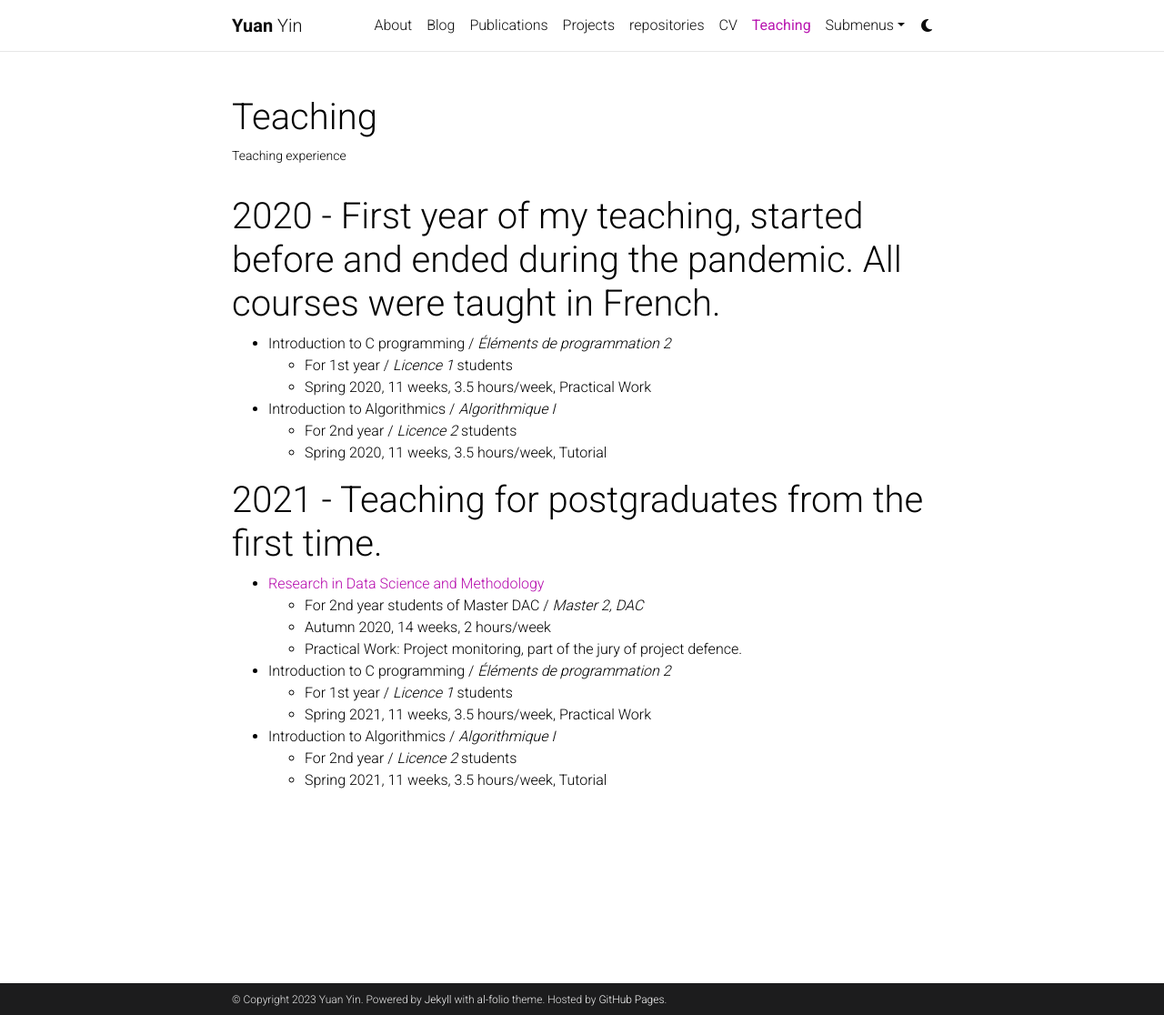
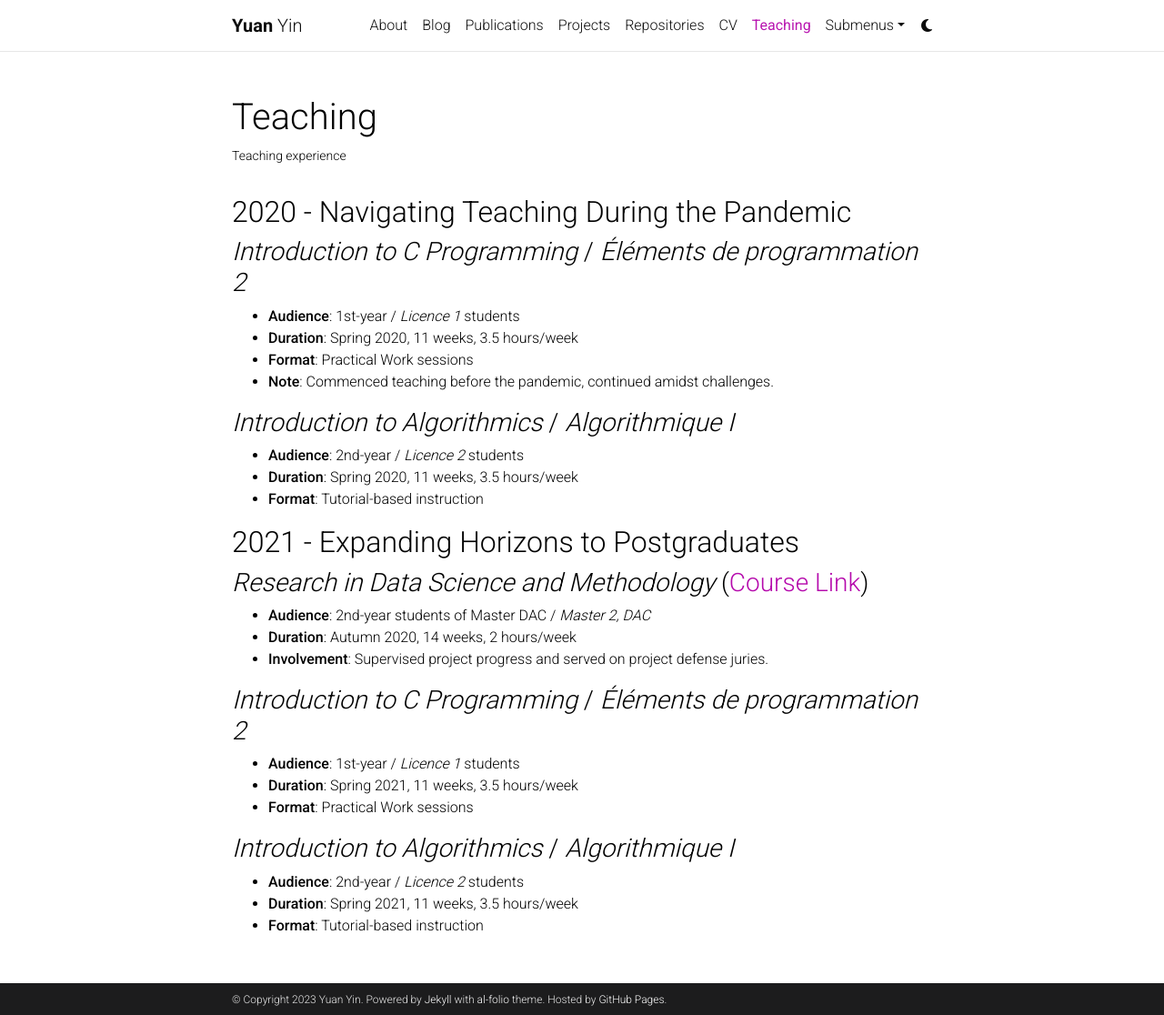
Before and after one commit to yuan-yin/yuan-yin.github.io, a Jekyll site: the page built from _pages/teaching.md, in a window 1280 px wide and 1116 px high. Shown: the whole window at 91% size. Built offline with Jekyll 4.4.1, drawn with Linux system fonts in a browser that asks for light colours; comment, search, counter and statistics services are not loaded; a style sheet for code colours, icons or effects is not loaded.

```diff
--- a/_config.yml
+++ b/_config.yml
@@ -365,7 +365,7 @@
 enable_tooltips:            false  # enables automatic tooltip links generated
                                    # for each section titles on pages and posts
 enable_darkmode:            true   # enables switching between light/dark modes
-enable_navbar_socxial:       false  # enables displaying social links in the
+enable_navbar_social:       false  # enables displaying social links in the
                                    # navbar on the about page
 enable_project_categories:  true   # enables categorization of projects into
                                    # multiple categories
--- a/_data/repositories.yml
+++ b/_data/repositories.yml
@@ -2,4 +2,8 @@
   - yuan-yin
 
 github_repos:
-  - alshedivat/al-folio
+  - mkirchmeyer/DINo
+  - yuan-yin/CoDA
+  - yuan-yin/LEADS
+  - yuan-yin/APHYNITY
+  - yuan-yin/UNISST
--- a/_pages/teaching.md
+++ b/_pages/teaching.md
@@ -7,27 +7,32 @@
 nav_order: 5
 ---
 
-# 2020 - First year of my teaching, started before and ended during the pandemic. All courses were taught in French.
+## 2020 - Navigating Teaching During the Pandemic
 
-- Introduction to C programming / *Éléments de programmation 2*
-  - For 1st year / *Licence 1* students
-  - Spring 2020, 11 weeks, 3.5 hours/week, Practical Work
+### *Introduction to C Programming* / *Éléments de programmation 2*
+- **Audience**: 1st-year / *Licence 1* students
+- **Duration**: Spring 2020, 11 weeks, 3.5 hours/week
+- **Format**: Practical Work sessions
+- **Note**: Commenced teaching before the pandemic, continued amidst challenges.
 
-- Introduction to Algorithmics / *Algorithmique I*
-  - For 2nd year / *Licence 2* students
-  - Spring 2020, 11 weeks, 3.5 hours/week, Tutorial
+### *Introduction to Algorithmics* / *Algorithmique I*
+- **Audience**: 2nd-year / *Licence 2* students
+- **Duration**: Spring 2020, 11 weeks, 3.5 hours/week
+- **Format**: Tutorial-based instruction
 
-# 2021 - Teaching for postgraduates from the first time.
+## 2021 - Expanding Horizons to Postgraduates
 
-- [Research in Data Science and Methodology](https://dac.lip6.fr/master/dsrm/)
-  - For 2nd year students of Master DAC / *Master 2, DAC*
-  - Autumn 2020, 14 weeks, 2 hours/week
-  - Practical Work: Project monitoring, part of the jury of project defence.
+### *Research in Data Science and Methodology* ([Course Link](https://dac.lip6.fr/master/dsrm/))
+- **Audience**: 2nd-year students of Master DAC / *Master 2, DAC*
+- **Duration**: Autumn 2020, 14 weeks, 2 hours/week
+- **Involvement**: Supervised project progress and served on project defense juries.
 
-- Introduction to C programming / *Éléments de programmation 2*
-  - For 1st year / *Licence 1* students
-  - Spring 2021, 11 weeks, 3.5 hours/week, Practical Work
+### *Introduction to C Programming* / *Éléments de programmation 2*
+- **Audience**: 1st-year / *Licence 1* students
+- **Duration**: Spring 2021, 11 weeks, 3.5 hours/week
+- **Format**: Practical Work sessions
 
-- Introduction to Algorithmics / *Algorithmique I*
-  - For 2nd year / *Licence 2* students
-  - Spring 2021, 11 weeks, 3.5 hours/week, Tutorial
+### *Introduction to Algorithmics* / *Algorithmique I*
+- **Audience**: 2nd-year / *Licence 2* students
+- **Duration**: Spring 2021, 11 weeks, 3.5 hours/week
+- **Format**: Tutorial-based instruction
```
Also changed, not shown: _pages/about.md (+1 -1 lines), _pages/dropdown.md (+1 -1 lines), _pages/repositories.md (+1 -1 lines), assets/img/yuan-yin.jpeg (added), 1 other file.
